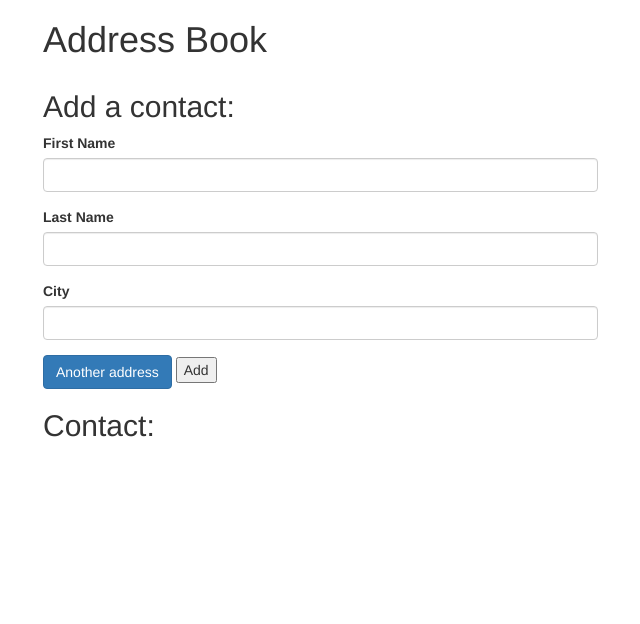
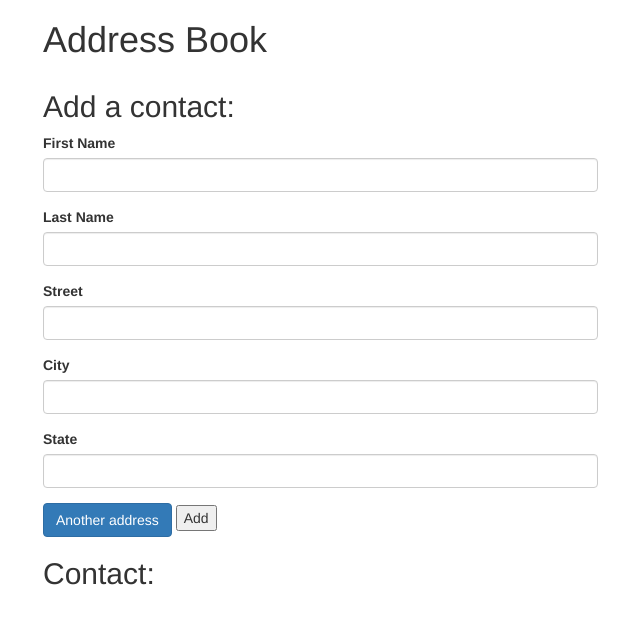
Before and after one commit to ByronB81/Addresses, a plain HTML site: page index.html in a window 1280 px wide. Shown: the whole page, without its empty margins (27-667 px from the left). Drawn offline with Linux system fonts and the light colour scheme.

Commit message:
Did like stuff an junk

```diff
--- a/index.html
+++ b/index.html
@@ -28,8 +28,16 @@
             <div id="new-addresses">
               <div class="new-address">
                 <div class="form-group">
+                  <label for="new-street">Street</label>
+                  <input type="text" class="form-control new-street">
+                </div>
+                <div class="form-group">
                   <label for="new-city">City</label>
                   <input type="text" class="form-control new-city">
+                </div>
+                <div class="form-group">
+                  <label for="new-state">State</label>
+                  <input type="text" class="form-control new-state">
                 </div>
               </div>
             </div>
```
